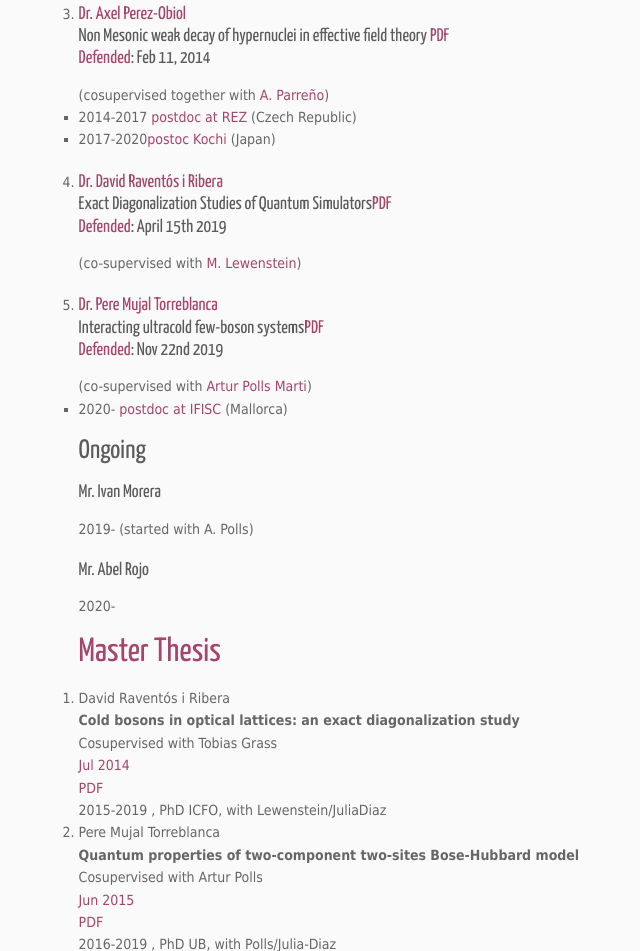
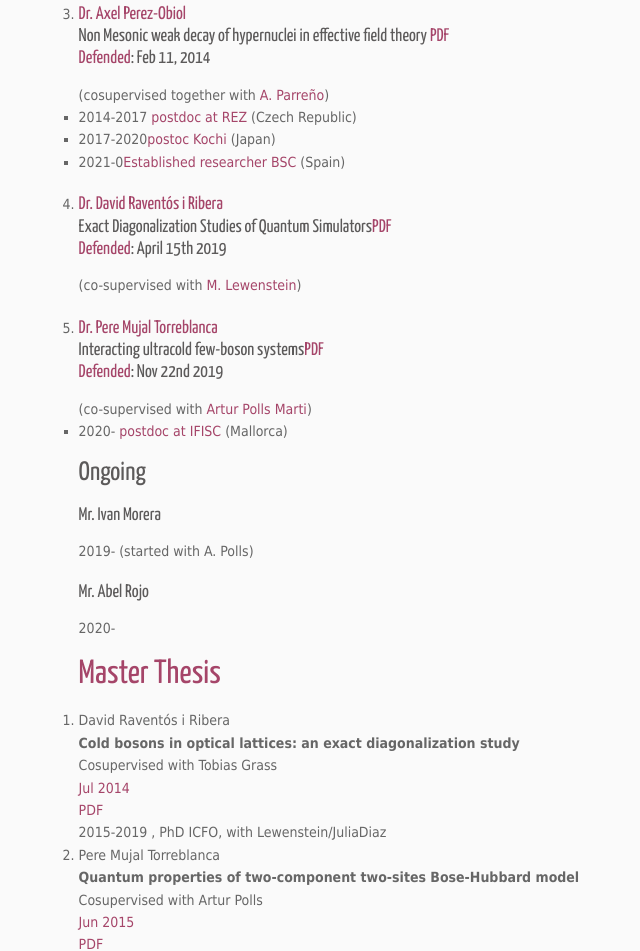
Before and after one commit to brunojulia/brunojulia.github.io, a plain HTML site: page superv.html in a window 1280 px wide. Shown: the part 1093-2044 px from the top of the page, without its empty margins (412-1052 px from the left). Drawn offline with Linux system fonts and the light colour scheme; a web font is replaced by a local one.

Commit message:
axel bsc

```diff
--- a/superv.html
+++ b/superv.html
@@ -97,6 +97,7 @@ Feb 11, 2014
 <ul>
 <li>2014-2017<a href="http://rafael.ujf.cas.cz/members/axel.html"> postdoc at REZ</a> (Czech Republic)</li>
 <li>2017-2020<a href="https://www.kochi-tech.ac.jp/profile/ja/axel-perez-obiol.html">postoc Kochi</a> (Japan)</li>
+<li>2021-0<a href="https://www.bsc.es/perez-obiol-castaneda-axel">Established researcher BSC</a> (Spain)</li>
 </ul>
 </p>
 
```
Also changed, not shown: 1 other file.
